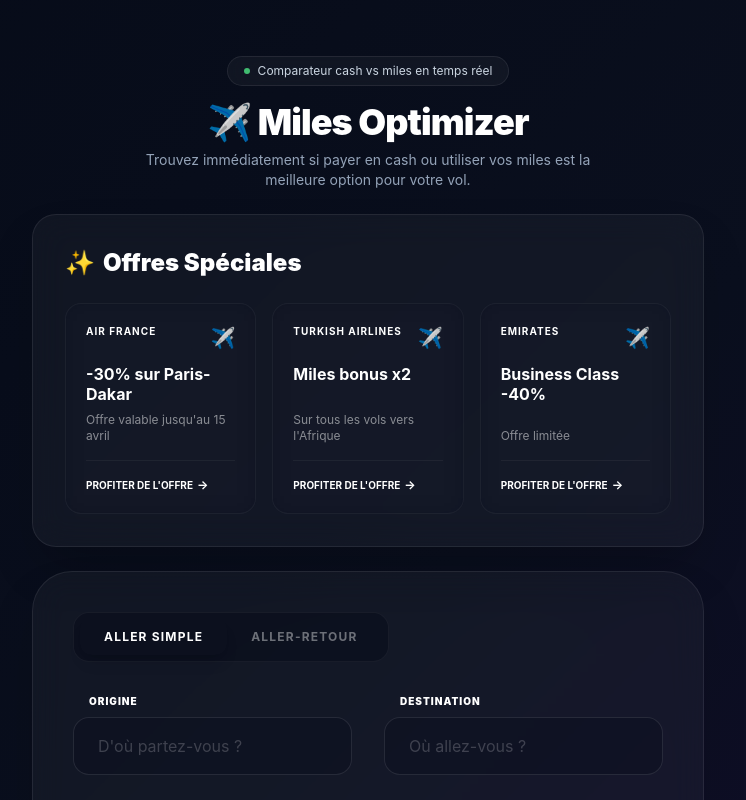
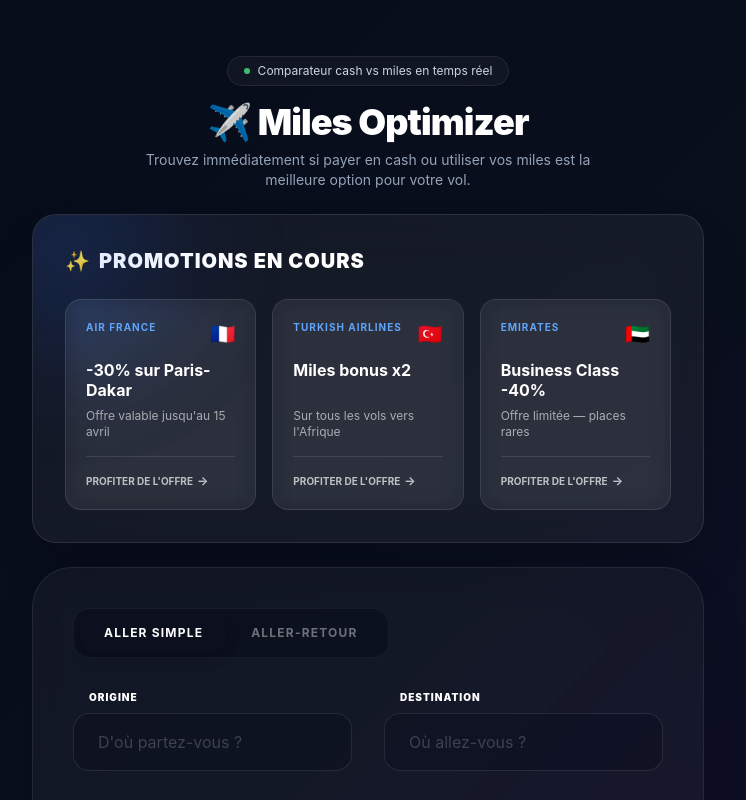
Before and after one commit to elzzoo/miles-optimizer-nextjs, a Next.js app: page / in a window 1280 px wide. Shown: the top 800 px of the page, without its empty margins (272-1018 px from the left). Built offline with nearby package versions, Linux system fonts and the light colour scheme.

Commit message:
Fix PromosBanner: dark glassmorphism + improved text contrast

```diff
--- a/components/PromosBanner.tsx
+++ b/components/PromosBanner.tsx
@@ -1,5 +1,4 @@
 'use client';
-
 import { useEffect, useState } from 'react';
 
 interface Promo {
@@ -7,6 +6,7 @@
   title: string;
   description: string;
   link: string;
+  icon: string;
 }
 
 export default function PromosBanner() {
@@ -19,22 +19,24 @@
         airline: 'Air France',
         title: '-30% sur Paris-Dakar',
         description: 'Offre valable jusqu\'au 15 avril',
-        link: '#'
+        link: '#',
+        icon: '🇫🇷'
       },
       {
         airline: 'Turkish Airlines',
         title: 'Miles bonus x2',
         description: 'Sur tous les vols vers l\'Afrique',
-        link: '#'
+        link: '#',
+        icon: '🇹🇷'
       },
       {
         airline: 'Emirates',
         title: 'Business Class -40%',
-        description: 'Offre limitée',
-        link: '#'
+        description: 'Offre limitée — places rares',
+        link: '#',
+        icon: '🇦🇪'
       }
     ];
-
     setTimeout(() => {
       setPromos(mockPromos);
       setLoading(false);
@@ -43,7 +45,7 @@
 
   if (loading) {
     return (
-      <div className="glass p-6 rounded-2xl border border-white/10">
+      <div className="bg-white/5 backdrop-blur-xl border border-white/10 p-6 rounded-3xl">
         <div className="animate-pulse space-y-4">
           <div className="h-4 bg-white/10 rounded w-3/4"></div>
           <div className="h-4 bg-white/10 rounded w-1/2"></div>
@@ -53,31 +55,31 @@
   }
 
   return (
-    <div className="glass p-8 rounded-3xl border border-white/10 shadow-2xl overflow-hidden relative group">
-      {/* Effet de brillance en arrière-plan */}
-      <div className="absolute -top-24 -left-24 w-48 h-48 bg-navy-500/20 rounded-full blur-3xl group-hover:bg-navy-400/30 transition-all duration-700"></div>
+    <div className="bg-white/5 backdrop-blur-xl border border-white/10 rounded-3xl p-8 shadow-2xl overflow-hidden relative">
+      {/* Glow effect */}
+      <div className="absolute -top-16 -left-16 w-48 h-48 bg-blue-600/20 rounded-full blur-3xl pointer-events-none"></div>
 
-      <h2 className="text-2xl font-black mb-6 text-white flex items-center gap-2">
-        <span className="text-navy-400">✨</span> Offres Spéciales
+      <h2 className="text-xl font-black mb-6 text-white flex items-center gap-2 uppercase tracking-wider">
+        <span>✨</span> Promotions en cours
       </h2>
 
       <div className="grid md:grid-cols-3 gap-4">
         {promos.map((promo, index) => (
           <div
             key={index}
-            className="bg-navy-900/40 backdrop-blur-md p-5 rounded-2xl border border-white/5 hover:border-navy-500/50 transition-all duration-300 hover:transform hover:-translate-y-1 group/item"
+            className="bg-white/5 backdrop-blur-md p-5 rounded-2xl border border-white/10 hover:border-blue-500/40 hover:-translate-y-1 transition-all duration-300 group"
           >
             <div className="flex flex-col h-full">
               <div className="flex justify-between items-start mb-3">
-                <span className="text-[10px] font-bold uppercase tracking-widest text-navy-400">{promo.airline}</span>
-                <span className="text-xl group-hover/item:scale-110 transition-transform">✈️</span>
+                <span className="text-[10px] font-bold uppercase tracking-widest text-blue-400">{promo.airline}</span>
+                <span className="text-xl group-hover:scale-110 transition-transform">{promo.icon}</span>
               </div>
               <h3 className="font-bold text-white text-base leading-tight mb-2">{promo.title}</h3>
-              <p className="text-white/50 text-xs mt-auto">{promo.description}</p>
+              <p className="text-white/60 text-xs mt-auto">{promo.description}</p>
 
-              <div className="mt-4 pt-4 border-t border-white/5">
-                <button className="text-[10px] font-bold text-white hover:text-navy-400 flex items-center gap-1 transition-colors">
-                  PROFITER DE L'OFFRE <span className="text-xs">→</span>
+              <div className="mt-4 pt-4 border-t border-white/10">
+                <button className="text-[10px] font-bold text-white/70 hover:text-blue-400 flex items-center gap-1 transition-colors">
+                  PROFITER DE L&apos;OFFRE <span className="text-xs">→</span>
                 </button>
               </div>
             </div>
```
